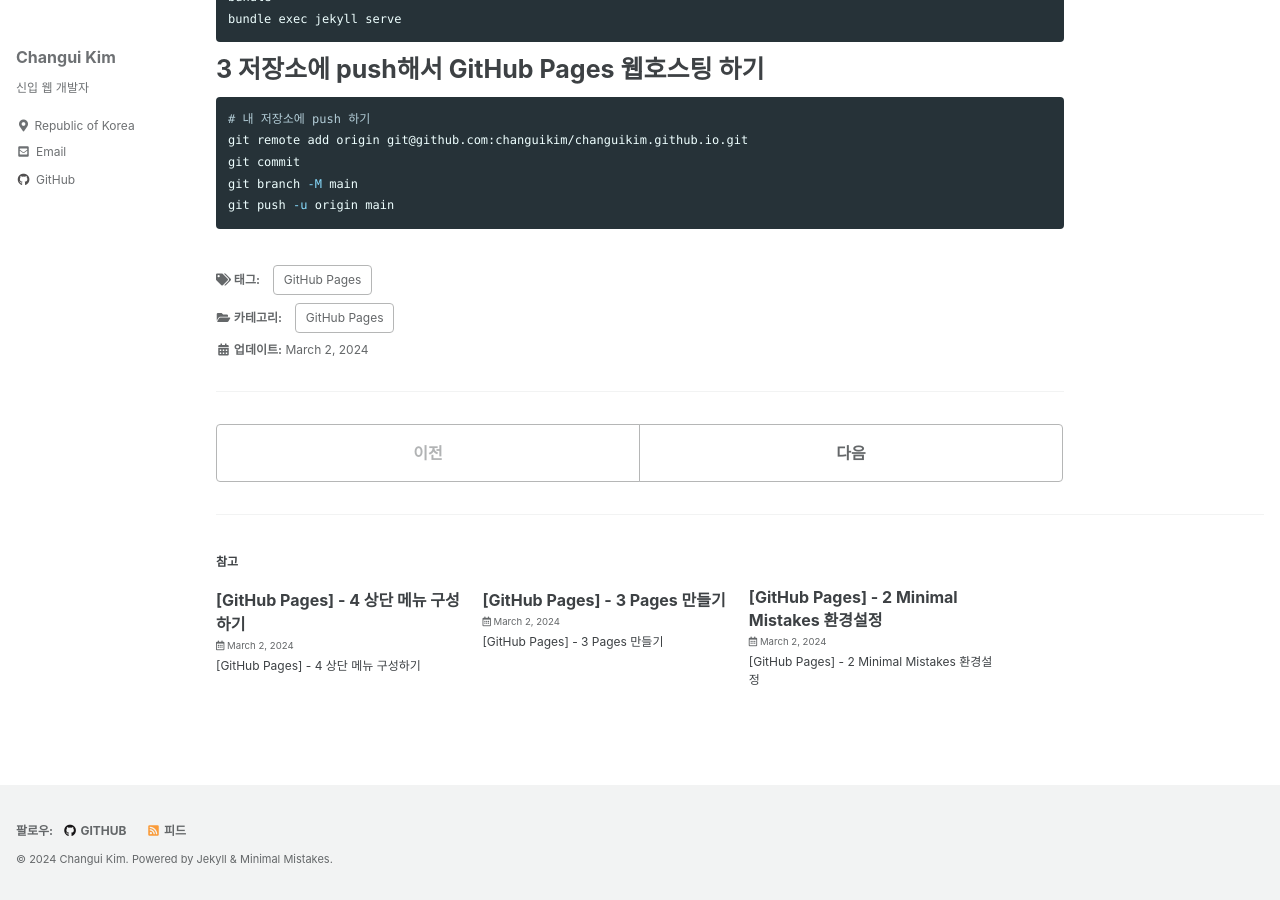
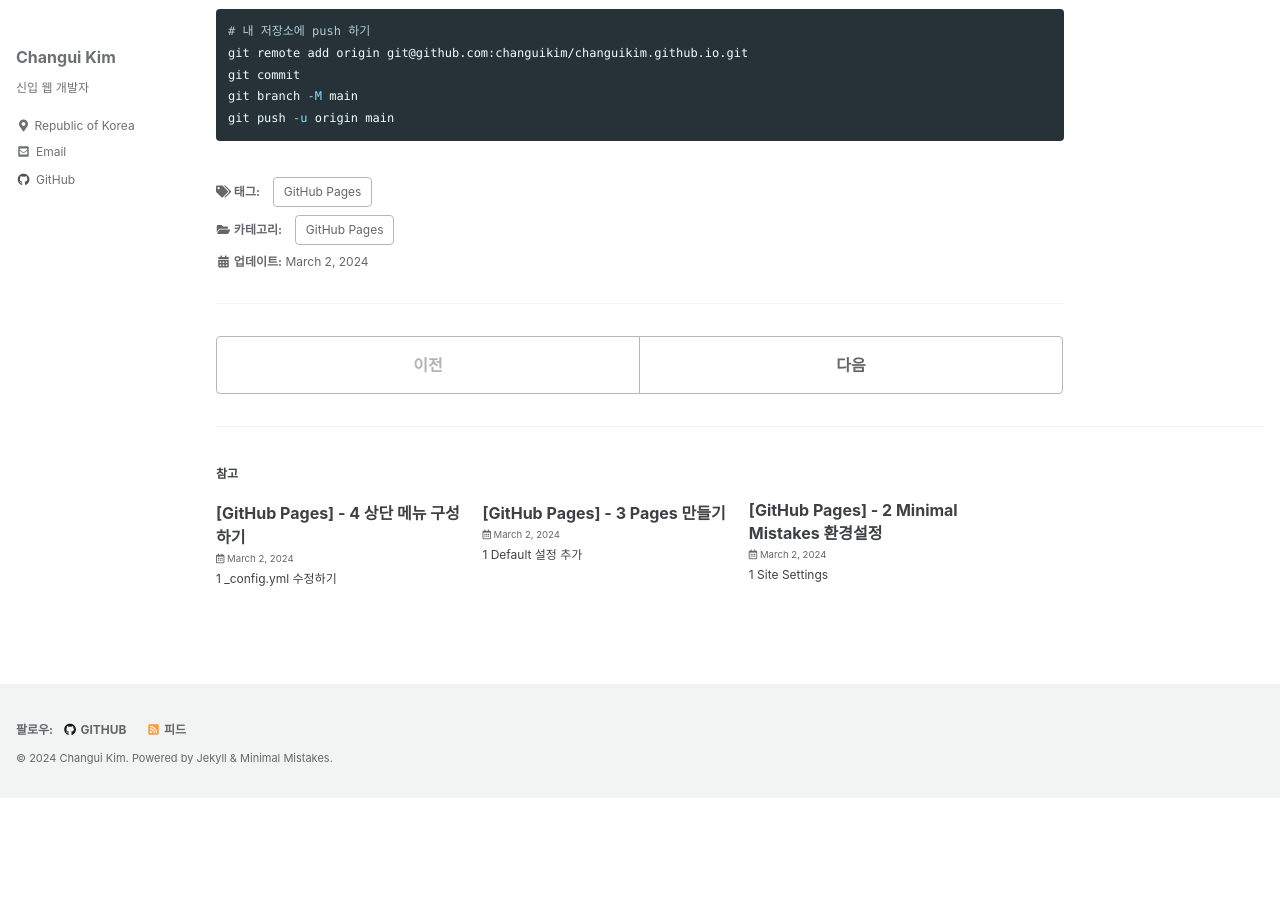
Before and after one commit to changuikim/changuikim.github.io, a Jekyll site: the page built from _posts/2024-03-02-github-pages-01.md, in a window 1280 px wide and 900 px high, scrolled down 1448 px. Built offline with Jekyll 4.4.1, drawn with Linux system fonts in a browser that asks for light colours; cached includes are drawn as plain includes; after the commit the page ends 2246 px from its top, so only the background shows below that; some of the changed text lies outside the part shown.

Commit message:
[GitHub Posts] 마크타운 제목 중복 해결

```diff
--- a/_posts/2024-03-02-github-pages-01.md
+++ b/_posts/2024-03-02-github-pages-01.md
@@ -6,10 +6,6 @@ last_modified_at: "2024-03-02 20:41:12 +0900"
 categories: ["GitHub Pages"]
 tags: ["GitHub Pages"]
 ---
-
-# [GitHub Pages] - 1 Jekyll Theme을 사용해 블로그 생성하기
-
-2024년 3월 2일
 
 # 1 개발 환경 구축하기
 
--- a/_posts/2024-03-02-github-pages-02.md
+++ b/_posts/2024-03-02-github-pages-02.md
@@ -6,10 +6,6 @@ last_modified_at: "2024-03-02 20:47:25 +0900"
 categories: ["GitHub Pages"]
 tags: ["GitHub Pages"]
 ---
-
-# [GitHub Pages] - 2 Minimal Mistakes 환경설정
-
-2024년 3월 2일
 
 # 1 Site Settings
 
--- a/_posts/2024-03-02-github-pages-03.md
+++ b/_posts/2024-03-02-github-pages-03.md
@@ -6,10 +6,6 @@ last_modified_at: "2024-03-02 21:24:11 +0900"
 categories: ["GitHub Pages"]
 tags: ["GitHub Pages"]
 ---
-
-# [GitHub Pages] - 3 Pages 만들기
-
-2024년 3월 2일
 
 # 1 Default 설정 추가
 
--- a/_posts/2024-03-02-github-pages-04.md
+++ b/_posts/2024-03-02-github-pages-04.md
@@ -6,8 +6,6 @@ last_modified_at: "2024-03-02 21:59:54 +0900"
 categories: ["GitHub Pages"]
 tags: ["GitHub Pages"]
 ---
-
-# [GitHub Pages] - 4 상단 메뉴 구성하기
 
 # 1 _config.yml 수정하기
 
```
